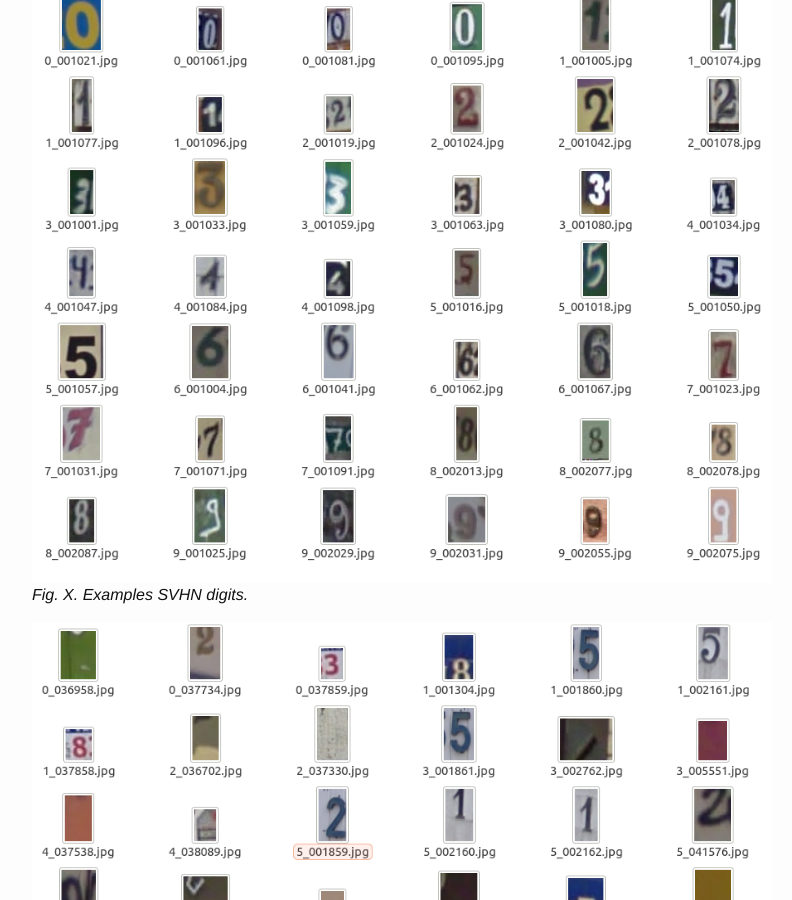
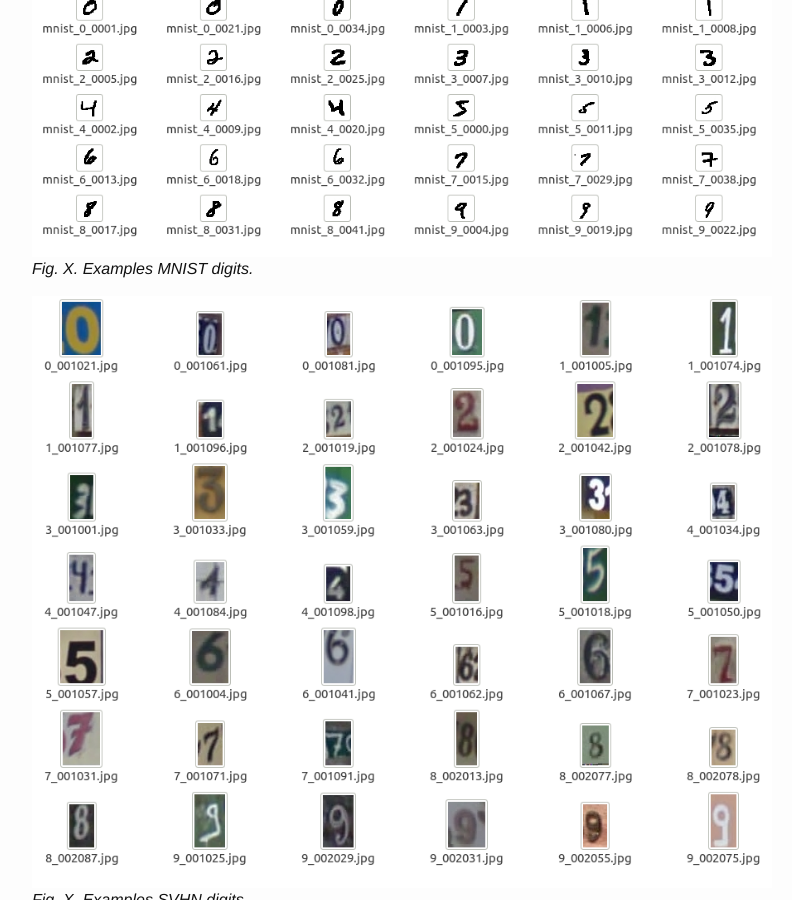
Before and after one commit to PeterCho/blog, a Jekyll site: the page built from _posts/2016-02-21-cvml.markdown, in a window 1280 px wide and 900 px high, scrolled down 332 px. Shown: the whole window, without its empty margins (238-1030 px from the left). Built offline with Jekyll 4.4.1, drawn with Linux system fonts in a browser that asks for light colours.

Commit message:
Added mnist figure

```diff
--- a/_posts/2016-02-21-cvml.markdown
+++ b/_posts/2016-02-21-cvml.markdown
@@ -9,6 +9,8 @@
 Automatically recognizing text in the wild is a problem which has fasinated
 me for years.
 
+![Digits]({{ site.url }}/blog/images/digit_recog/mnist_digit_examples.png)
+*Fig. X.  Examples MNIST digits.*
 
 ![Digits]({{ site.url }}/blog/images/digit_recog/svhn_digit_examples.png)
 *Fig. X.  Examples SVHN digits.*
```
